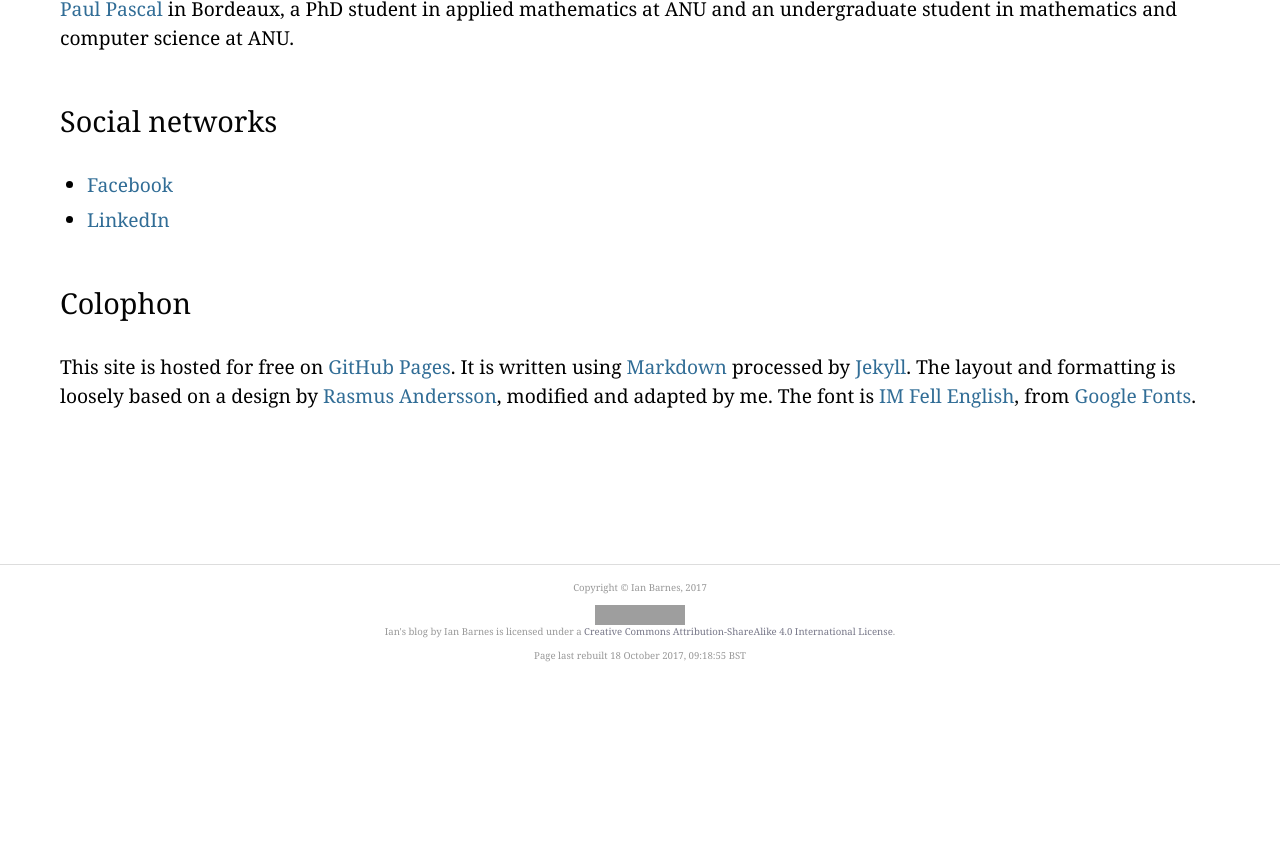
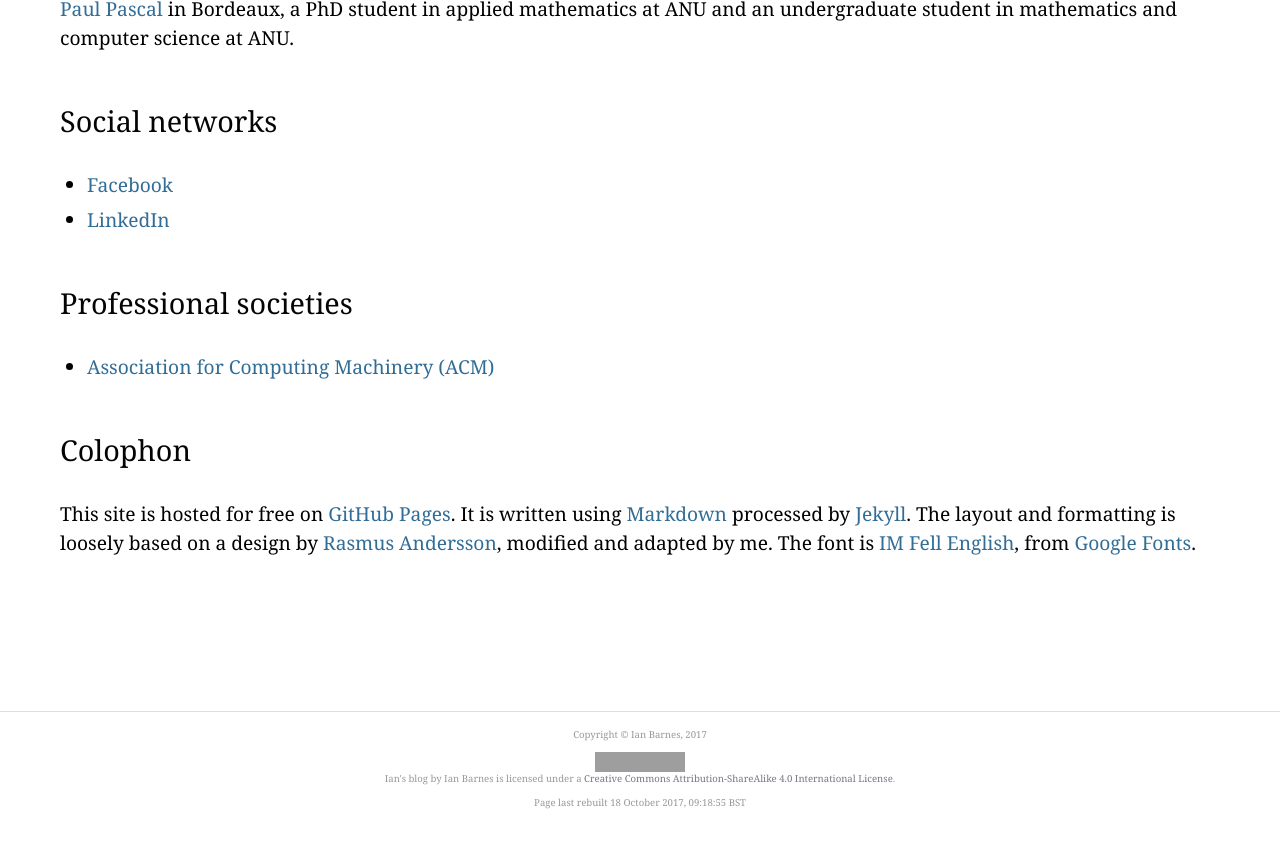
Before and after one commit to ian-barnes/ian-barnes.github.io, a Jekyll site: the page built from about/index.md, in a window 1280 px wide and 900 px high, scrolled down 4125 px. Shown: the top 848 px of the window. Built offline with Jekyll 4.4.1, drawn with Linux system fonts in a browser that asks for light colours; some web fonts are replaced; Markdown is read by kramdown in place of the engine named in the settings; before the commit the page ends 4878 px from its top, so only the background shows below that; grey boxes are pictures that could not be loaded.

Commit message:
Add ACM member link

```diff
--- a/about/index.md
+++ b/about/index.md
@@ -181,6 +181,12 @@
 - [LinkedIn](http://www.linkedin.com/in/barnes1463)
 
 
+Professional societies
+----------------------
+
+- [Association for Computing Machinery (ACM)](http://member.acm.org/~ian.barnes)
+
+
 Colophon
 --------
 
```
